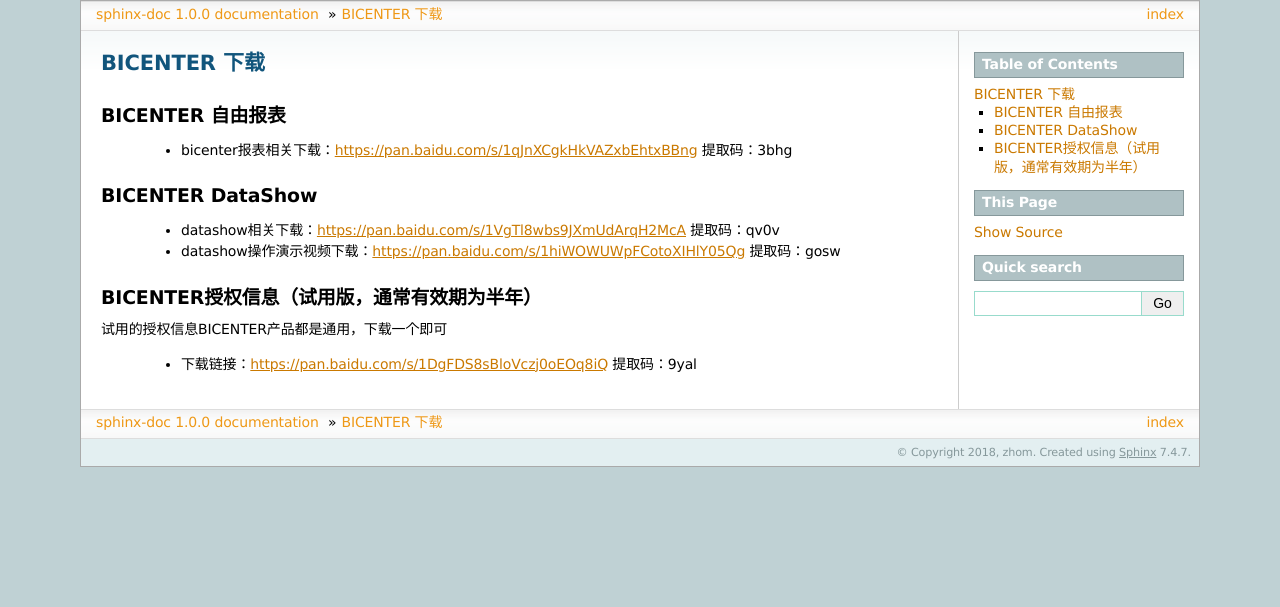
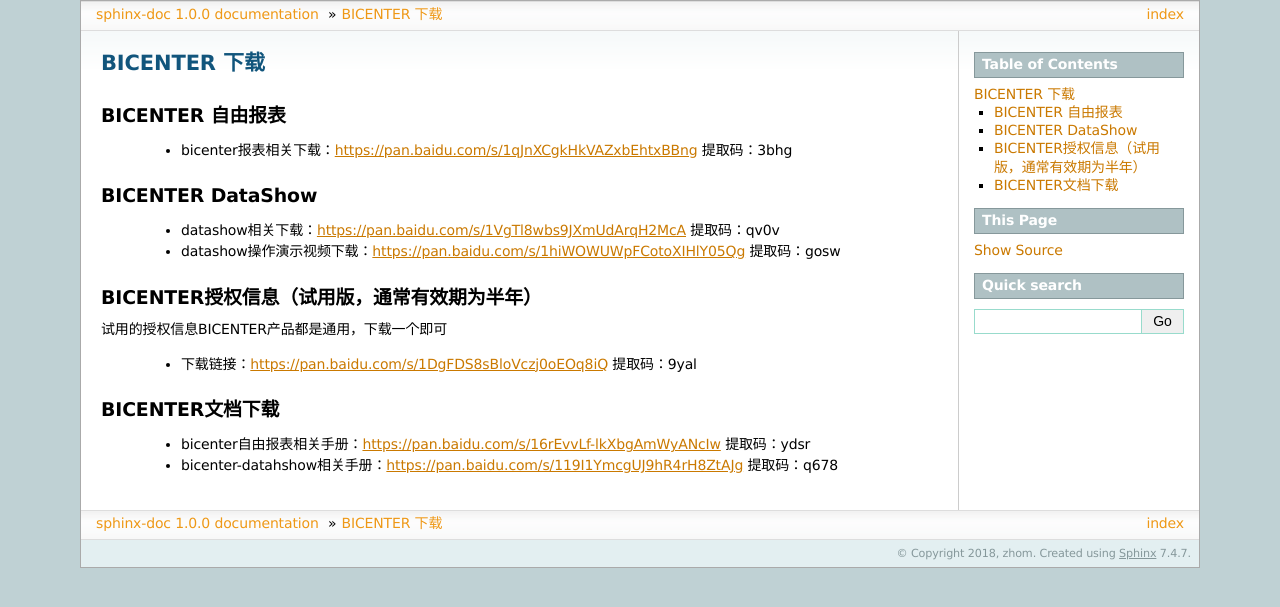
Before and after one commit to bicenter2019/bicenter-doc, a Sphinx documentation site: the page built from source/bicenter_doc.rst, in a window 1280 px wide. Shown: the top 607 px of the page. Built offline with Sphinx 7.4.7, drawn with Linux system fonts in a browser that asks for light colours.

Commit message:
Add files via upload

```diff
--- a/source/bicenter_doc.rst
+++ b/source/bicenter_doc.rst
@@ -21,3 +21,8 @@
 试用的授权信息BICENTER产品都是通用，下载一个即可
 
  * 下载链接：https://pan.baidu.com/s/1DgFDS8sBloVczj0oEOq8iQ 提取码：9yal
+
+BICENTER文档下载
+>>>>>>>>>>>>>>>>>>>>>>>>>>>>>>>>>>>>>>>>>>>>
+ * bicenter自由报表相关手册：https://pan.baidu.com/s/16rEvvLf-lkXbgAmWyANcIw 提取码：ydsr
+ * bicenter-datahshow相关手册：https://pan.baidu.com/s/119I1YmcgUJ9hR4rH8ZtAJg 提取码：q678
```
